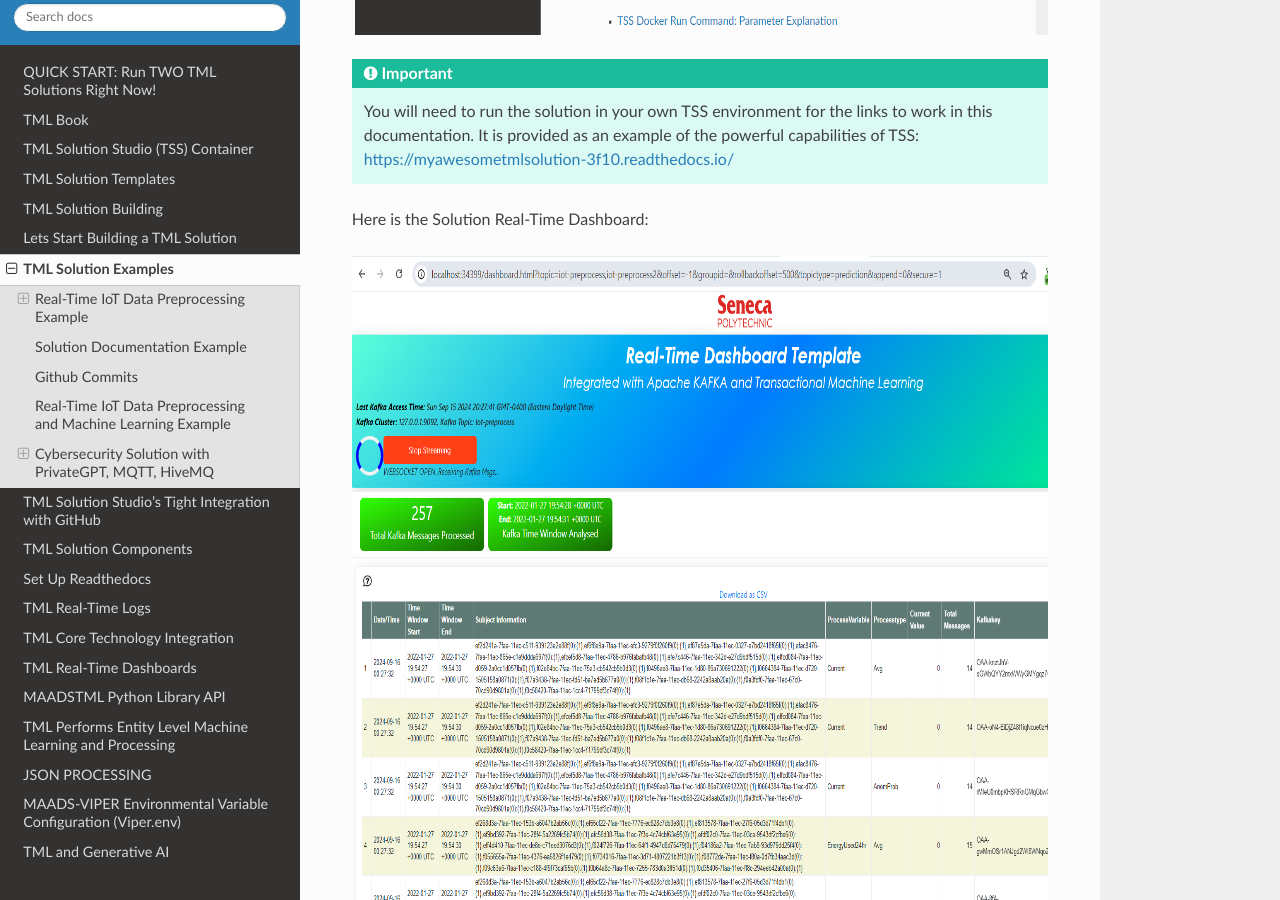
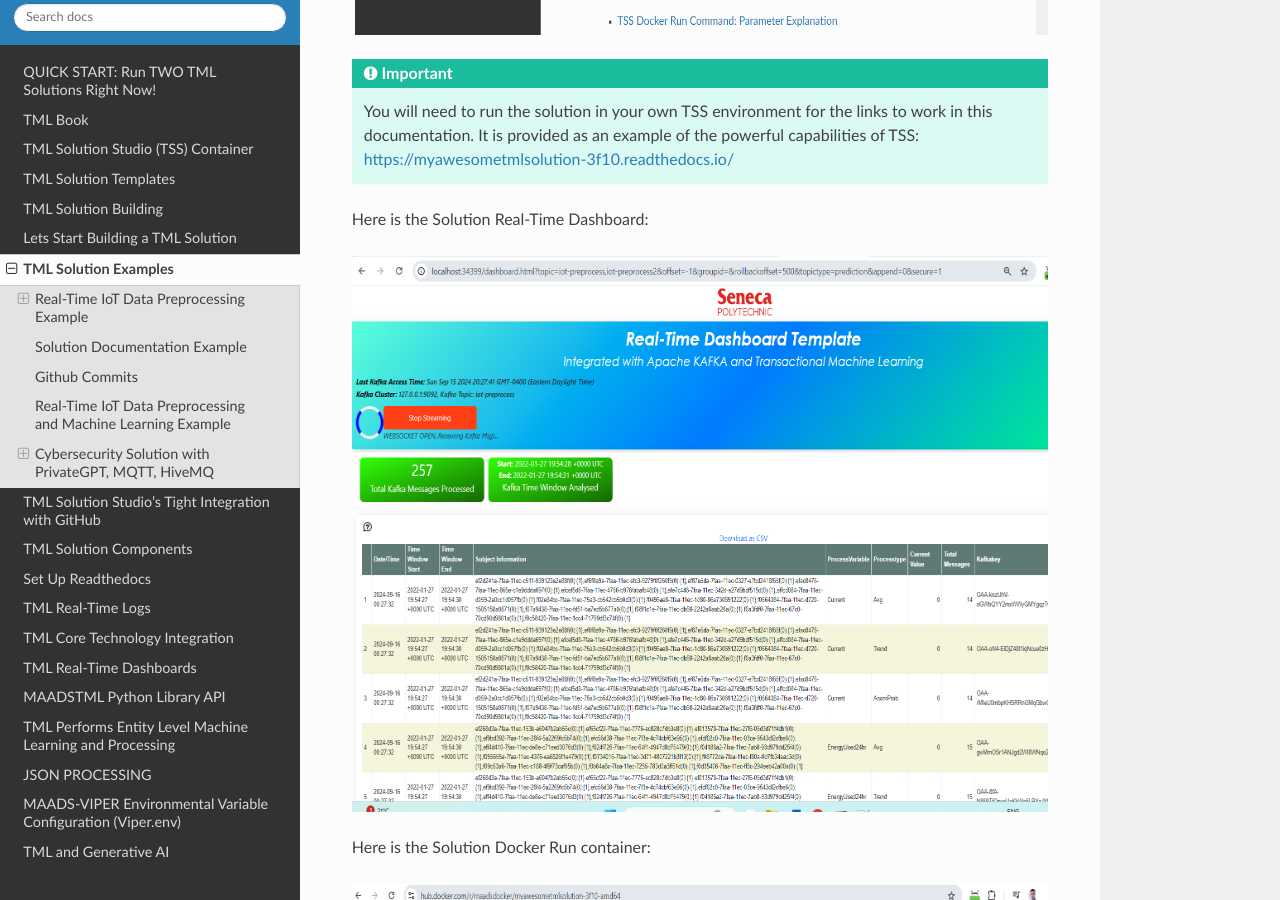
Before and after one commit to smaurice101/readthedocs, a Sphinx documentation site: the page built from docs/source/examples.rst, in a window 1280 px wide and 900 px high, scrolled down 4706 px. Built offline with Sphinx 7.4.7 and the Read the Docs theme 2.0.0, drawn with Linux system fonts in a browser that asks for light colours.

Commit message:
Update examples.rst

```diff
--- a/docs/source/examples.rst
+++ b/docs/source/examples.rst
@@ -197,17 +197,17 @@
 Here is the Solution Real-Time Dashboard:
 
 .. figure:: sp4.png
-   :scale: 60%
+   :scale: 50%
 
 Here is the Solution Docker Run container:
 
 .. figure:: sp6.png
-   :scale: 60%
+   :scale: 50%
 
 The entire end-end real-time solution took less than 2 minutes to build:
 
 .. figure:: sp7.png
-   :scale: 60%
+   :scale: 50%
 
 Github Commits
 ----------------
@@ -469,13 +469,13 @@
 ^^^^^^^^^^^^^^^^^
 
 .. figure:: gptdash2.png
-   :scale: 60%
+   :scale: 50%
 
 The Dashboard with PrivateGPT
 ^^^^^^^^^^^^^^^^^^^^^^^^^
 
 .. figure:: gptdash.png
-   :scale: 60%
+   :scale: 50%
 
 The HiveMQ Cluster
 ^^^^^^^^^^^^^^^^^^^^^^^^^
```
